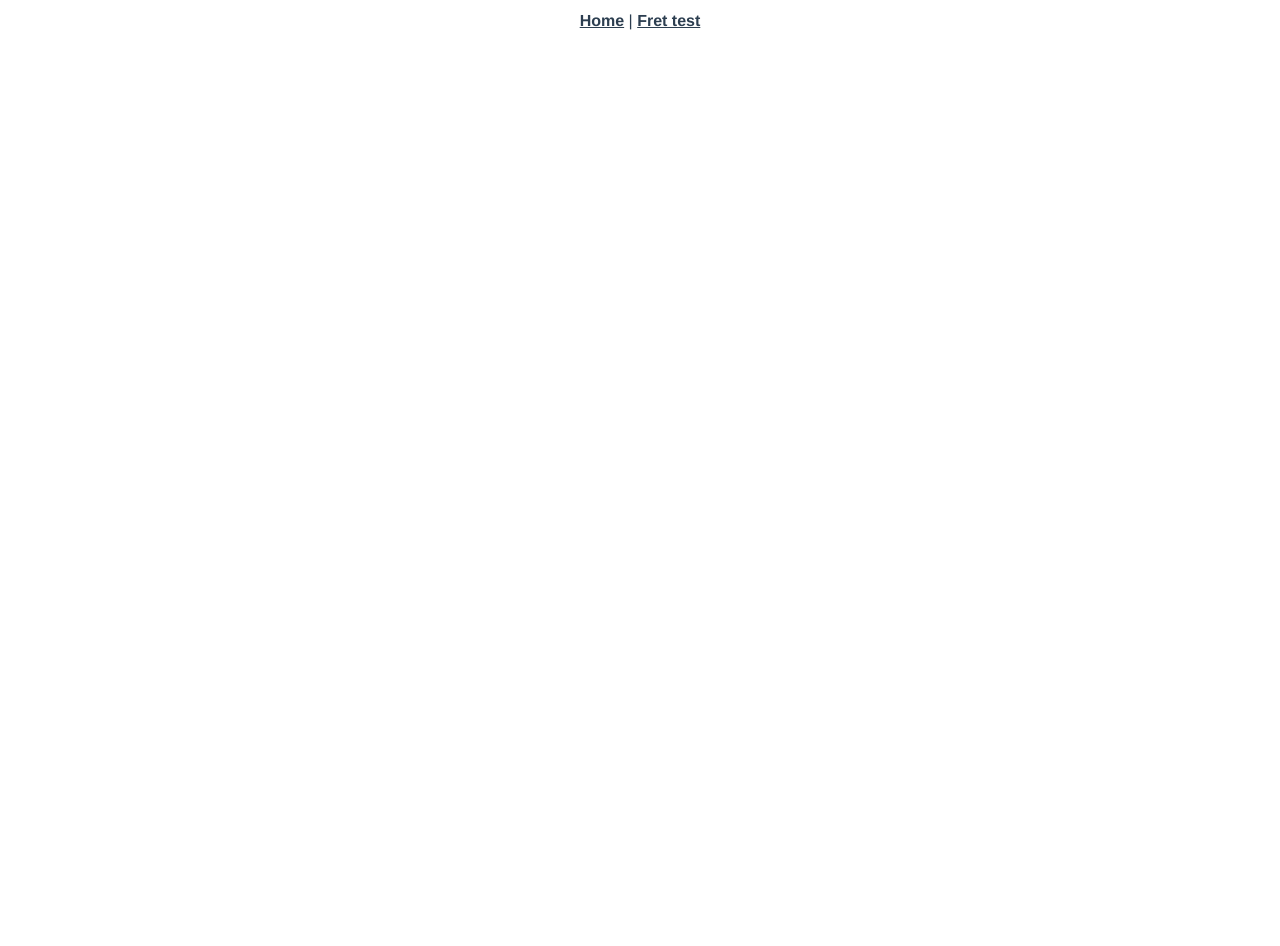
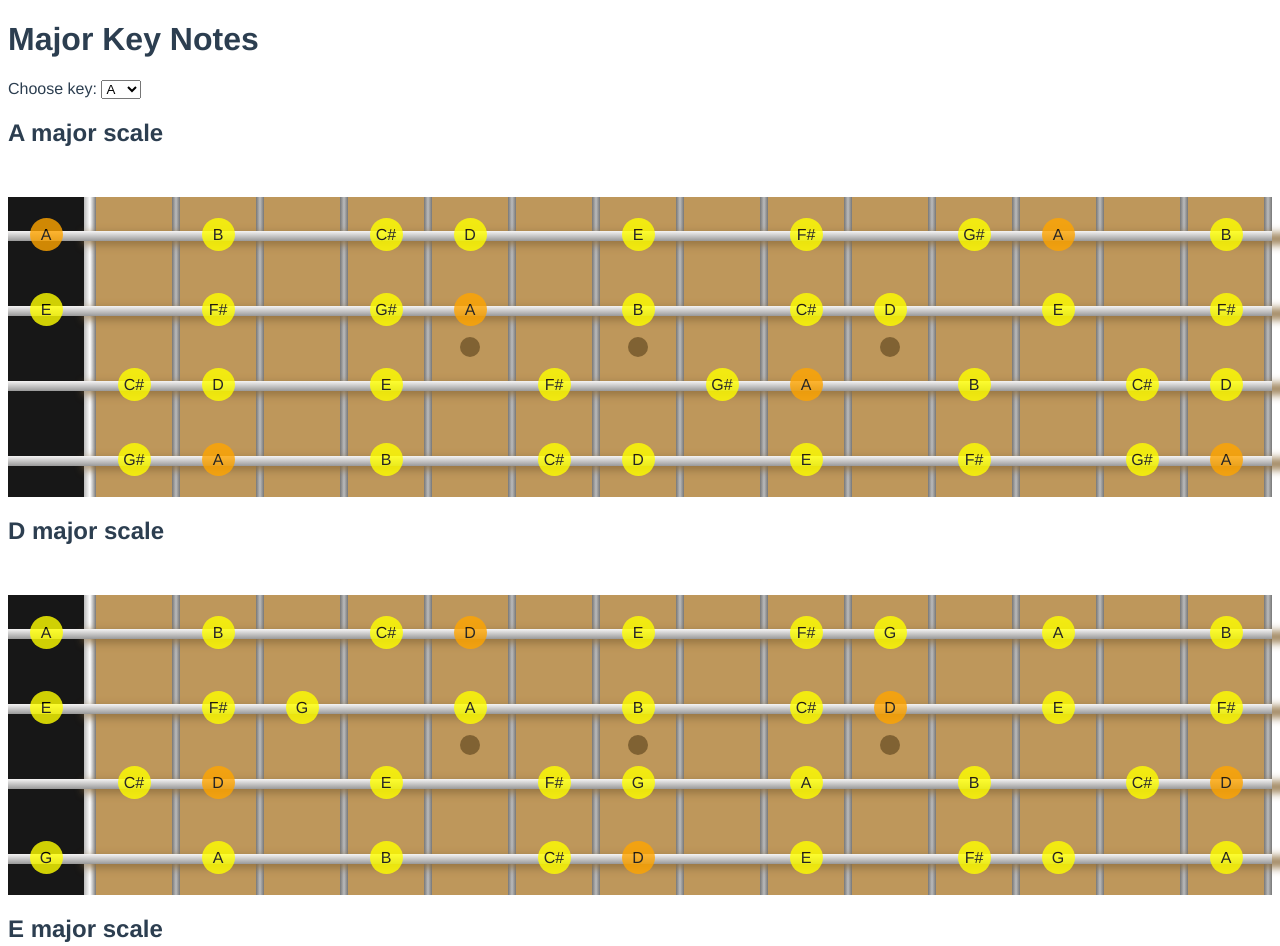
Before and after one commit to stuartleeks/fretboards, a Vue app: page /major-key in a window 1280 px wide. Shown: the part 26-972 px from the top of the page. Before the commit the page ends 800 px from the top, so only its background shows below. Built offline with nearby package versions, Linux system fonts and the light colour scheme.

Commit message:
Add major key page

```diff
--- a/src/App.vue
+++ b/src/App.vue
@@ -1,8 +1,7 @@
 <template>
 	<div id="app">
 		<div id="nav">
-			<router-link to="/">Home</router-link> |
-			<router-link to="/frets">Fret test</router-link>
+			<router-link to="/">Home</router-link>
 		</div>
 		<router-view />
 	</div>
@@ -13,12 +12,12 @@
 	font-family: Avenir, Helvetica, Arial, sans-serif;
 	-webkit-font-smoothing: antialiased;
 	-moz-osx-font-smoothing: grayscale;
-	text-align: center;
+	/* text-align: center; */
 	color: #2c3e50;
 }
 
 #nav {
-	padding: 30px;
+	/* padding: 30px; */
 }
 
 #nav a {
--- a/src/fretboard.ts
+++ b/src/fretboard.ts
@@ -66,6 +66,13 @@ export class Instrument {
 	}
 }
 
+export function TransposeNote(note: Note, interval: number) {
+	note += interval;
+	while (note < 0){
+		note += 12;
+	}
+	return note % 12;
+}
 
 export function GetNotesForMajorKey(keyNote : Note) {
 	const intervals = [2, 2, 1, 2, 2, 2, 1];
@@ -73,7 +80,7 @@ export function GetNotesForMajorKey(keyNote : Note) {
 	let note = keyNote;
 	for (let i = 0; i < intervals.length; i++) {
 		const interval = intervals[i];
-		note = (note + interval) % 12;
+		note = TransposeNote(note, interval);
 		notes.push(note);
 	}
 	return notes;
@@ -99,7 +106,7 @@ export function GetBubblesByMajorKey(keyNote: Note, instrument : Instrument, get
 			fretIndex <= instrument.numberOfFrets;
 			fretIndex++
 		) {
-			const fretNoteIndex = (fretIndex + string) % 12;
+			const fretNoteIndex = TransposeNote(string, fretIndex);
 			if (keyNotes.indexOf(fretNoteIndex) !== -1) {
 				const fretNoteName = getNoteName(fretNoteIndex);
 				stringBubbles[fretIndex] = {
--- a/src/router/index.ts
+++ b/src/router/index.ts
@@ -2,6 +2,7 @@ import Vue from "vue";
 import VueRouter from "vue-router";
 import Home from "../views/Home.vue";
 import FretTest from "../views/FretTest.vue";
+import MajorKeyNotes from "../views/MajorKeyNotes.vue"
 
 Vue.use(VueRouter);
 
@@ -10,6 +11,11 @@ const routes = [
 		path: "/",
 		name: "Home",
 		component: Home,
+	},
+	{
+		path: "/major-key",
+		name: "MajorKeyNotes",
+		component: MajorKeyNotes
 	},
 	{
 		path: "/frets",
--- a/src/views/Home.vue
+++ b/src/views/Home.vue
@@ -1,12 +1,14 @@
 <template>
-  <div class="home">
-  </div>
+	<div class="home">
+		<h1>Fretboard utilities</h1>
+		<router-link to="/major-key">Major Keys</router-link>
+	</div>
 </template>
 
 <script lang="ts">
-import Vue from 'vue';
+import Vue from "vue";
 
 export default Vue.extend({
-  name: 'Home',
+	name: "Home",
 });
 </script>
--- /dev/null
+++ b/src/views/MajorKeyNotes.vue
@@ -0,0 +1,98 @@
+<template>
+	<div>
+		<h1>Major Key Notes</h1>
+		<div>
+			Choose key:
+			<select v-model="majorKeyNote">
+				<option v-for="note in notes" :value="note.note" :key="note.note">
+					{{ note.noteName }}
+				</option>
+			</select>
+		</div>
+		<h2>{{ rootNoteName }} major scale</h2>
+		<FretboardComponent :instrument="instrument" :bubbles="rootBubbles" />
+		<h2>{{ fourthNoteName }} major scale</h2>
+		<FretboardComponent :instrument="instrument" :bubbles="fourthBubbles" />
+		<h2>{{ fifthNoteName }} major scale</h2>
+		<FretboardComponent :instrument="instrument" :bubbles="fifthBubbles" />
+	</div>
+</template>
+
+<script>
+// @ is an alias to /src
+import FretboardComponent from "@/components/Fretboard.vue";
+import {
+	DefaultInstruments,
+	GetBubblesByMajorKey,
+	GetNoteNameSharp,
+	TransposeNote,
+} from "@/fretboard";
+
+const getNoteName = GetNoteNameSharp;
+
+export default {
+	name: "MajorKeyNotes",
+	components: {
+		FretboardComponent,
+	},
+	data() {
+		const instrument = DefaultInstruments.ukulele;
+		return {
+			instrument: instrument,
+			notes: [0, 1, 2, 3, 4, 5, 6, 7, 8, 9, 10, 11].map(function (n) {
+				return { note: n, noteName: getNoteName(n) };
+			}),
+			majorKeyNote: 1,
+		};
+	},
+	computed: {
+		rootNoteName() {
+			return getNoteName(this.majorKeyNote);
+		},
+		rootBubbles() {
+			return GetBubblesByMajorKey(
+				this.majorKeyNote,
+				this.instrument,
+				GetNoteNameSharp
+			);
+		},
+		fourthNote() {
+			return TransposeNote(this.majorKeyNote, 5);
+		},
+		fourthNoteName() {
+			return getNoteName(this.fourthNote);
+		},
+		fourthBubbles() {
+			return GetBubblesByMajorKey(
+				this.fourthNote,
+				this.instrument,
+				GetNoteNameSharp
+			);
+		},
+		fifthNote() {
+			return TransposeNote(this.majorKeyNote, 7);
+		},
+		fifthNoteName() {
+			return getNoteName(this.fifthNote);
+		},
+		fifthBubbles() {
+			return GetBubblesByMajorKey(
+				this.fifthNote,
+				this.instrument,
+				GetNoteNameSharp
+			);
+		},
+	},
+};
+</script>
+
+<style>
+#zapp {
+	font-family: Avenir, Helvetica, Arial, sans-serif;
+	-webkit-font-smoothing: antialiased;
+	-moz-osx-font-smoothing: grayscale;
+	text-align: center;
+	color: #2c3e50;
+	margin-top: 60px;
+}
+</style>
```
